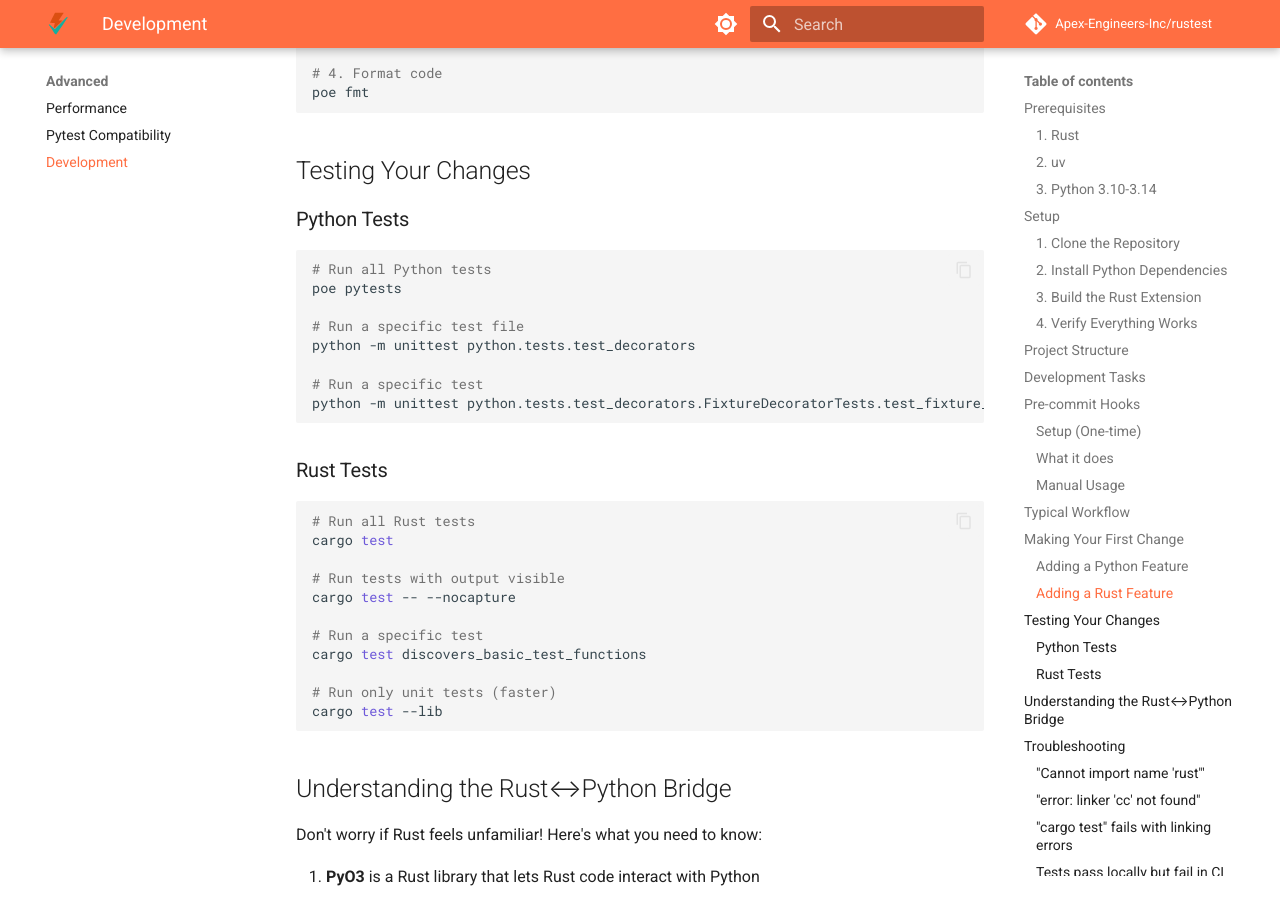
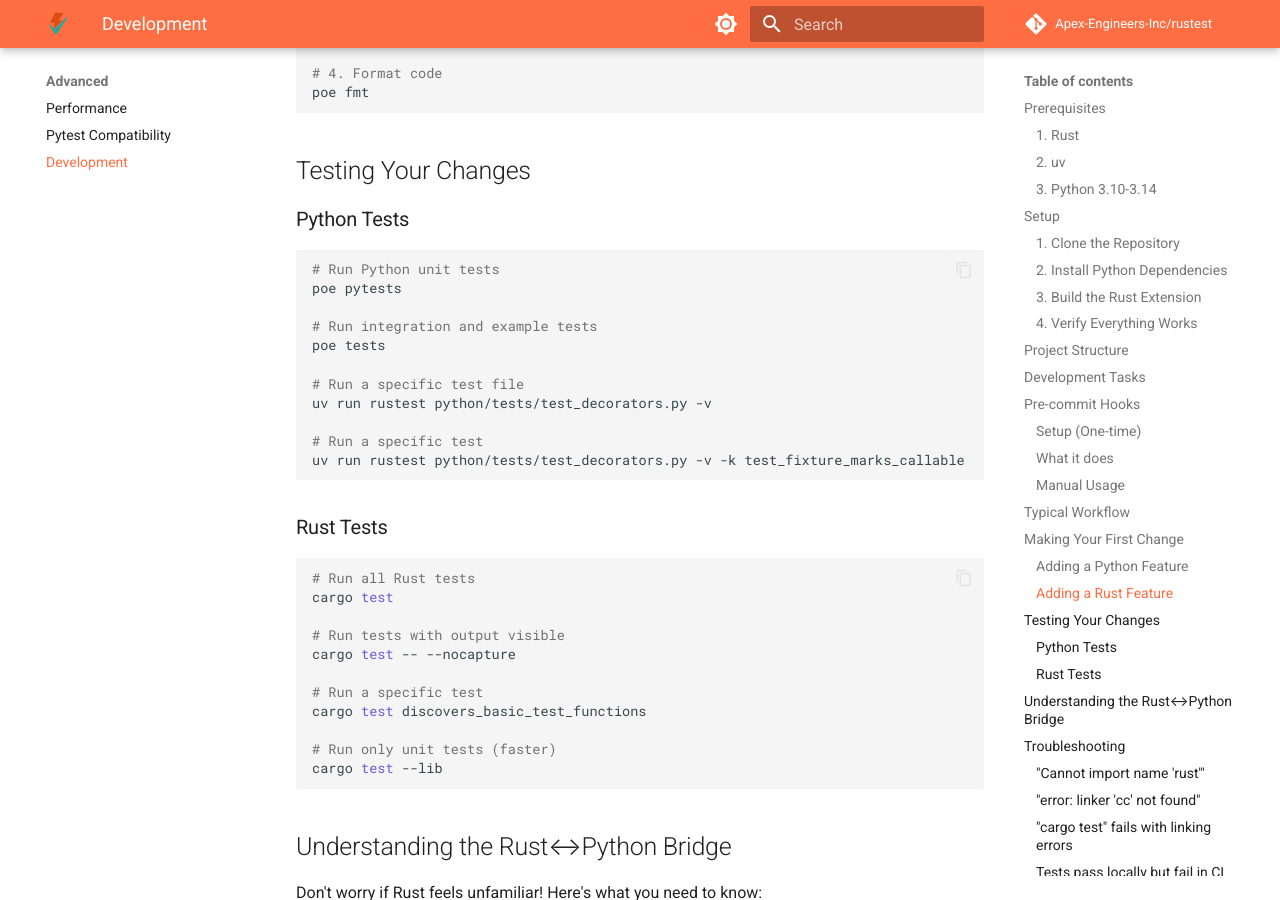
Before and after one commit to Apex-Engineers-Inc/rustest, an MkDocs documentation site: the page built from docs/advanced/development.md, in a window 1280 px wide and 900 px high, scrolled down 5409 px. Built offline with MkDocs 1.6.1 and Material for MkDocs 9.7.7, drawn with Linux system fonts in a browser that asks for light colours; comment, search, counter and statistics services are not loaded; some of the changed text lies outside the part shown.

Commit message:
refactor: update task commands in documentation for clarity
Changed references from `poe unit` to `poe tests` in multiple documentation files to better reflect the command's purpose of running integration and example tests. Updated related sections in CLAUDE.md, DEVELOPMENT.md, and advanced/development.md to ensure consistency and clarity in test execution instructions.

````diff
--- a/docs/advanced/development.md
+++ b/docs/advanced/development.md
@@ -143,7 +143,7 @@ We use `poe` (poethepoet) as a task runner:
 | `poe lint` | Check Python code style | Before committing |
 | `poe typecheck` | Check Python types | Before committing |
 | `poe fmt` | Format Rust code | Before committing Rust changes |
-| `poe unit` | Run example test suite | Verify end-to-end functionality |
+| `poe tests` | Run integration and example tests | Verify end-to-end functionality |
 | `cargo test` | Run Rust tests | After changing Rust code |
 | `cargo check` | Fast-check Rust compiles | While developing Rust code |
 
@@ -243,14 +243,17 @@ poe fmt
 ### Python Tests
 
 ```bash
-# Run all Python tests
+# Run Python unit tests
 poe pytests
 
+# Run integration and example tests
+poe tests
+
 # Run a specific test file
-python -m unittest python.tests.test_decorators
+uv run rustest python/tests/test_decorators.py -v
 
 # Run a specific test
-python -m unittest python.tests.test_decorators.FixtureDecoratorTests.test_fixture_marks_callable
+uv run rustest python/tests/test_decorators.py -v -k test_fixture_marks_callable
 ```
 
 ### Rust Tests
--- a/pyproject.toml
+++ b/pyproject.toml
@@ -63,7 +63,7 @@ fmt = "cargo fmt"
 lint = "uv run --with dev ruff check python"
 typecheck = "uv run --with dev basedpyright python"
 pytests = "uv run pytest python/tests -v"
-unit = "uv run rustest examples/tests/"
+tests = "uv run rustest tests/ examples/tests/"
 demos = "bash scripts/generate-demos.sh"
 
 [tool.ruff]
````
Also changed, not shown: CLAUDE.md (+1 -1 lines), DEVELOPMENT.md (+7 -4 lines).
